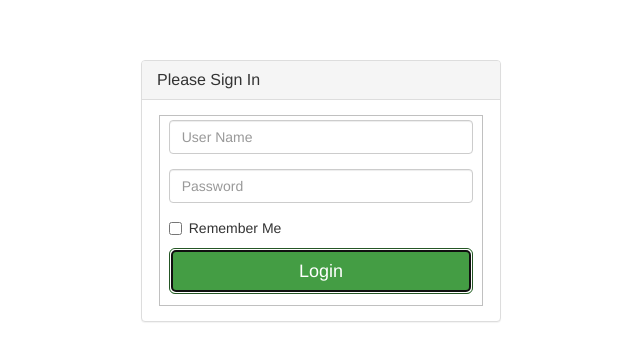
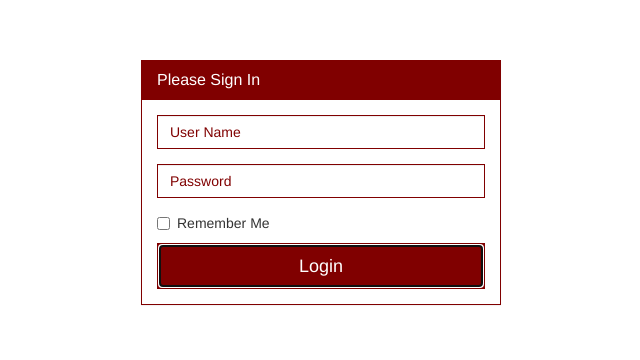
Before and after one commit to rakeshec005/SmartSchoolAngular-2, an Angular app: page / in a window 1280 px wide. Shown: the top 360 px of the page, without its empty margins (319-959 px from the left). Built offline with nearby package versions, Linux system fonts and the light colour scheme.

Commit message:
login panel completely changed his face

```diff
--- a/src/app/login/login.component.css
+++ b/src/app/login/login.component.css
@@ -0,0 +1,44 @@
+.custom_login{
+    background-color:#800000;
+    color:white;
+    border-radius:0px
+}
+input[type='text']{
+     border-radius:0px;
+     border:1px solid #800000;
+}
+
+input[type='password']{
+     border-radius:0px;
+     border:1px solid #800000;
+}
+
+
+input[type='checkbox']{
+     border-radius:0px;
+     border:1px solid #800000;
+}
+
+::-webkit-input-placeholder { /* Chrome/Opera/Safari */
+  color: #800000;
+}
+
+.panel-red {
+    border-color: #800000;
+    border-radius:0px;
+}
+
+.panel-red .panel-heading {
+    border-color: #800000;
+    color: #fff;
+    background-color: #800000;
+    border-radius:0px;
+}
+
+.panel-red a {
+    color: #800000;
+}
+
+.panel-red a:hover {
+    color:#800000;
+}
--- a/src/app/login/login.component.html
+++ b/src/app/login/login.component.html
@@ -4,13 +4,13 @@
 <div class="container">
 <div class="row">
         <div class="col-md-4 col-md-offset-4">
-            <div class="login-panel panel panel-default">
+            <div class="panel panel-red">
                 <div class="panel-heading">
                     <h3 class="panel-title">Please Sign In</h3>
                 </div>
                 <div class="panel-body">
                     <form role="form" (ngSubmit)="doLogin()">
-                        <fieldset>
+
                             <div class="form-group">
                                 <input class="form-control" placeholder="User Name" name="username"  [(ngModel)]="loginmodel.userName"  type="text">
                             </div>
@@ -23,8 +23,8 @@
                                 </label>
                             </div>
                             <!-- Change this to a button or input when using this as a form -->
-                            <input type="submit" class="btn btn-lg btn-success btn-block" autofocus value="Login" />
-                        </fieldset>
+                            <input type="submit" class="btn btn-lg btn-block custom_login" autofocus value="Login" />
+
                     </form>
                 </div>
             </div>
```
